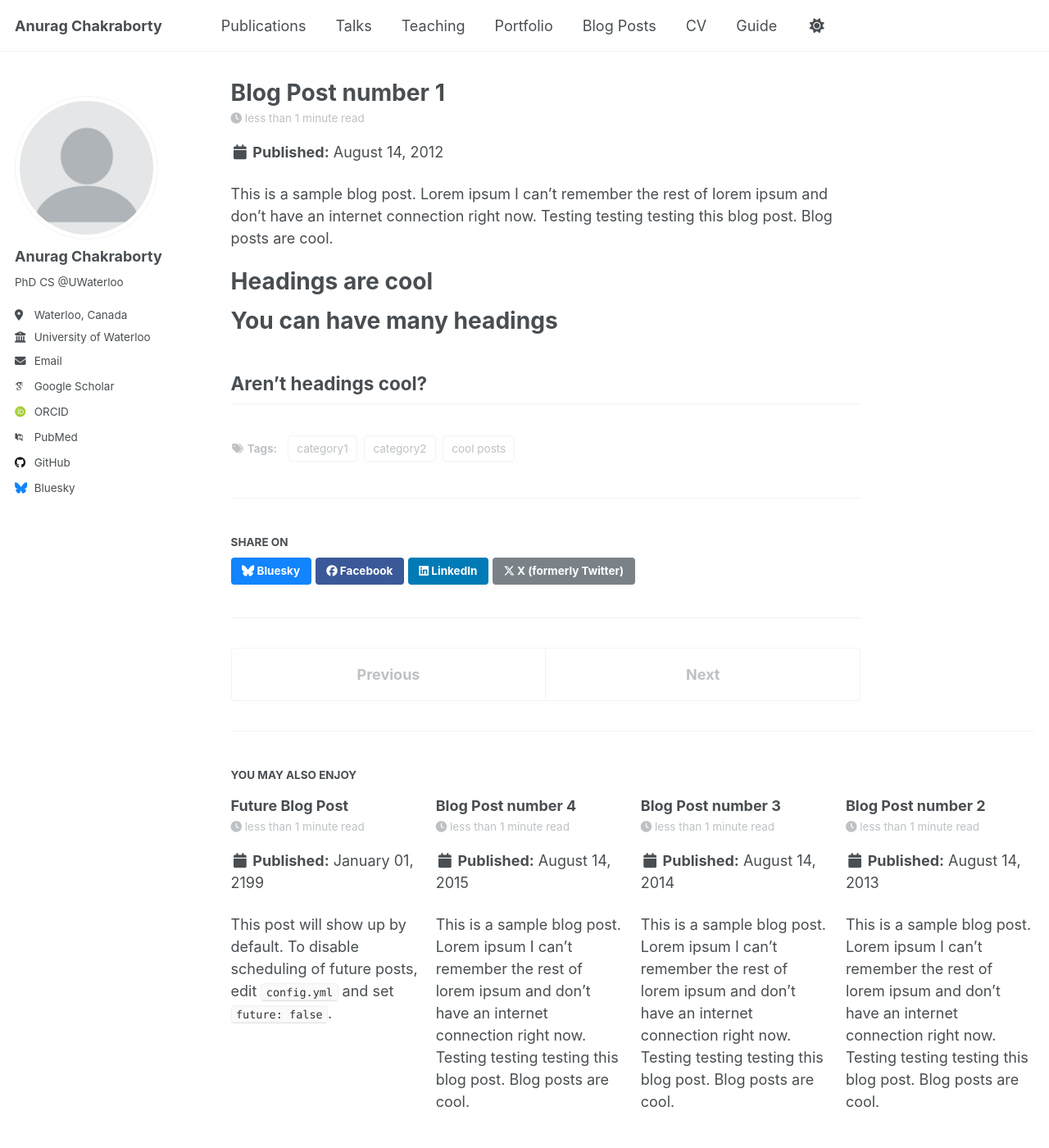
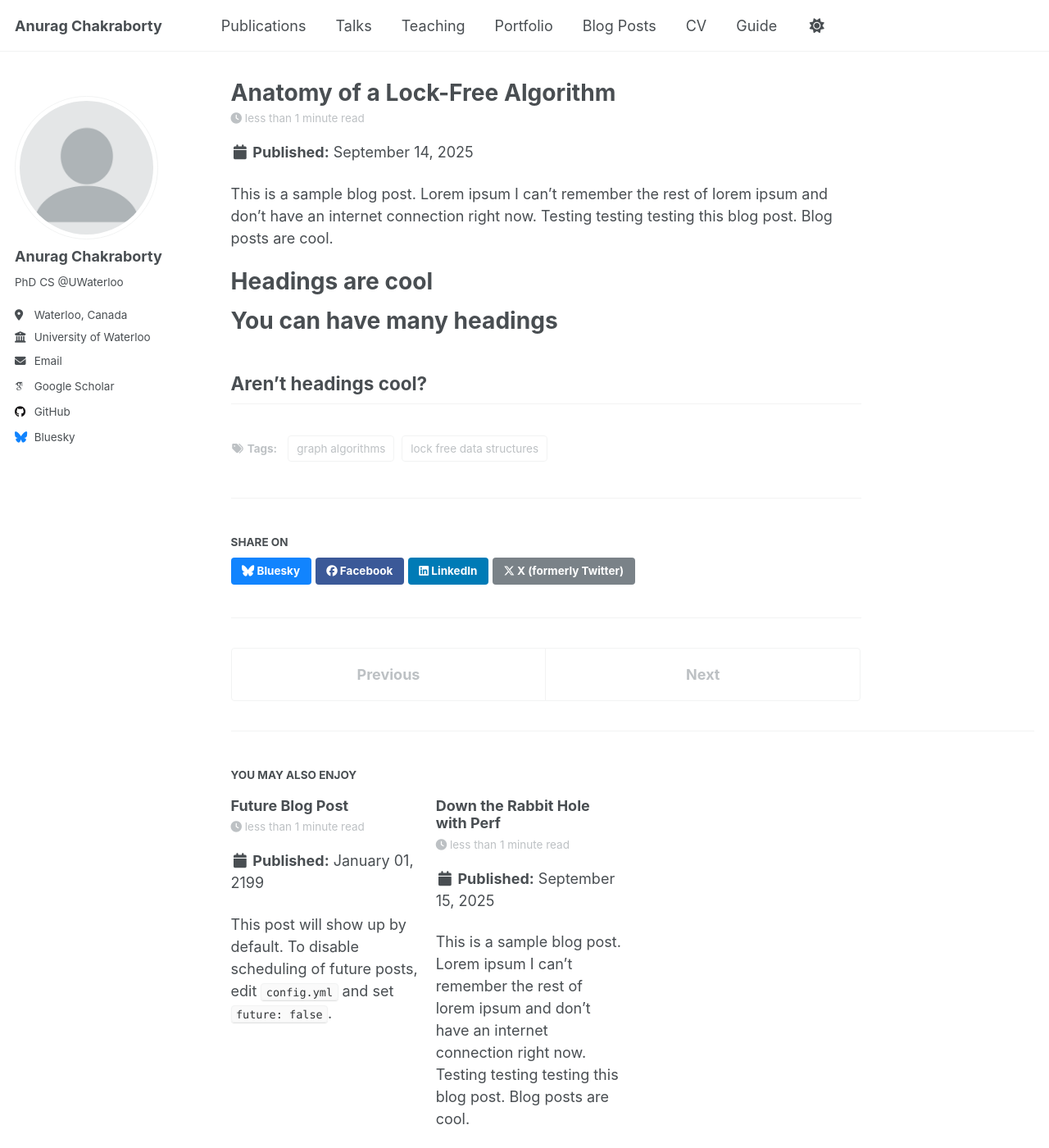
Before and after one commit to anuchak/anuchak.github.io, a Jekyll site: the page built from _posts/2025-09-14-blog-post-1.md, in a window 1280 px wide and 1400 px high. Shown: the whole window at 82% size. Built offline with Jekyll 4.4.1, drawn with Linux system fonts in a browser that asks for light colours; some web fonts are replaced; a script that is not in the unit is left out.

Commit message:
blog posts structures

```diff
--- a/_config.yml
+++ b/_config.yml
@@ -35,12 +35,12 @@ author:
   # Academic websites
   academia         : # URL
   arxiv            : # URL - Update with the correct link to your profile
-  googlescholar    : "https://scholar.google.com/citations?user=PS_CX0AAAAAJ"
+  googlescholar    : "https://scholar.google.ca/citations?user=gap7geMAAAAJ&hl=en"
   inspire-hep      : # URL
   impactstory      : # URL
-  orcid            : "http://orcid.org/yourorcidurl"
+  orcid            : #"http://orcid.org/yourorcidurl"
   semantic         : # URL
-  pubmed           : "https://www.ncbi.nlm.nih.gov/pubmed/?term=john+snow"
+  pubmed           : #"https://www.ncbi.nlm.nih.gov/pubmed/?term=john+snow"
   researchgate     : # URL
   scopus           : # URL
 
@@ -92,7 +92,7 @@ publication_category:
 teaser                   :  # filename of teaser fallback teaser image placed in /images/ for social media previews
 breadcrumbs              : false # true, false (default)
 words_per_minute         : 160
-future                   : true
+future                   : false
 read_more                : "disabled" # if enabled, adds "Read more" links to excerpts
 talkmap_link             : false      #change to true to add link to talkmap on talks page
 comments:
--- a/_posts/2013-08-14-blog-post-2.md
+++ /dev/null
@@ -1,20 +0,0 @@
----
-title: 'Blog Post number 2'
-date: 2013-08-14
-permalink: /posts/2013/08/blog-post-2/
-tags:
-  - cool posts
-  - category1
-  - category2
----
-
-This is a sample blog post. Lorem ipsum I can't remember the rest of lorem ipsum and don't have an internet connection right now. Testing testing testing this blog post. Blog posts are cool.
-
-Headings are cool
-======
-
-You can have many headings
-======
-
-Aren't headings cool?
-------
--- a/_posts/2014-08-14-blog-post-3.md
+++ /dev/null
@@ -1,20 +0,0 @@
----
-title: 'Blog Post number 3'
-date: 2014-08-14
-permalink: /posts/2014/08/blog-post-3/
-tags:
-  - cool posts
-  - category1
-  - category2
----
-
-This is a sample blog post. Lorem ipsum I can't remember the rest of lorem ipsum and don't have an internet connection right now. Testing testing testing this blog post. Blog posts are cool.
-
-Headings are cool
-======
-
-You can have many headings
-======
-
-Aren't headings cool?
-------
--- a/_posts/2012-08-14-blog-post-1.md
+++ b/_posts/2025-09-14-blog-post-1.md
@@ -1,11 +1,10 @@
 ---
-title: 'Blog Post number 1'
-date: 2012-08-14
-permalink: /posts/2012/08/blog-post-1/
+title: 'Anatomy of a Lock-Free Algorithm'
+date: 2025-09-14
+permalink: /posts/anatomy-of-a-lock-free-algorithm/
 tags:
-  - cool posts
-  - category1
-  - category2
+  - lock free data structures
+  - graph algorithms
 ---
 
 This is a sample blog post. Lorem ipsum I can't remember the rest of lorem ipsum and don't have an internet connection right now. Testing testing testing this blog post. Blog posts are cool.
--- a/_posts/2015-08-14-blog-post-4.md
+++ b/_posts/2025-09-15-blog-post-2.md
@@ -1,11 +1,10 @@
 ---
-title: 'Blog Post number 4'
-date: 2015-08-14
-permalink: /posts/2012/08/blog-post-4/
+title: 'Down the Rabbit Hole with Perf'
+date: 2025-09-15
+permalink: /posts/down-the-rabbit-hole-with-perf/
 tags:
-  - cool posts
-  - category1
-  - category2
+  - lock free data structures
+  - graph algorithms
 ---
 
 This is a sample blog post. Lorem ipsum I can't remember the rest of lorem ipsum and don't have an internet connection right now. Testing testing testing this blog post. Blog posts are cool.
```
